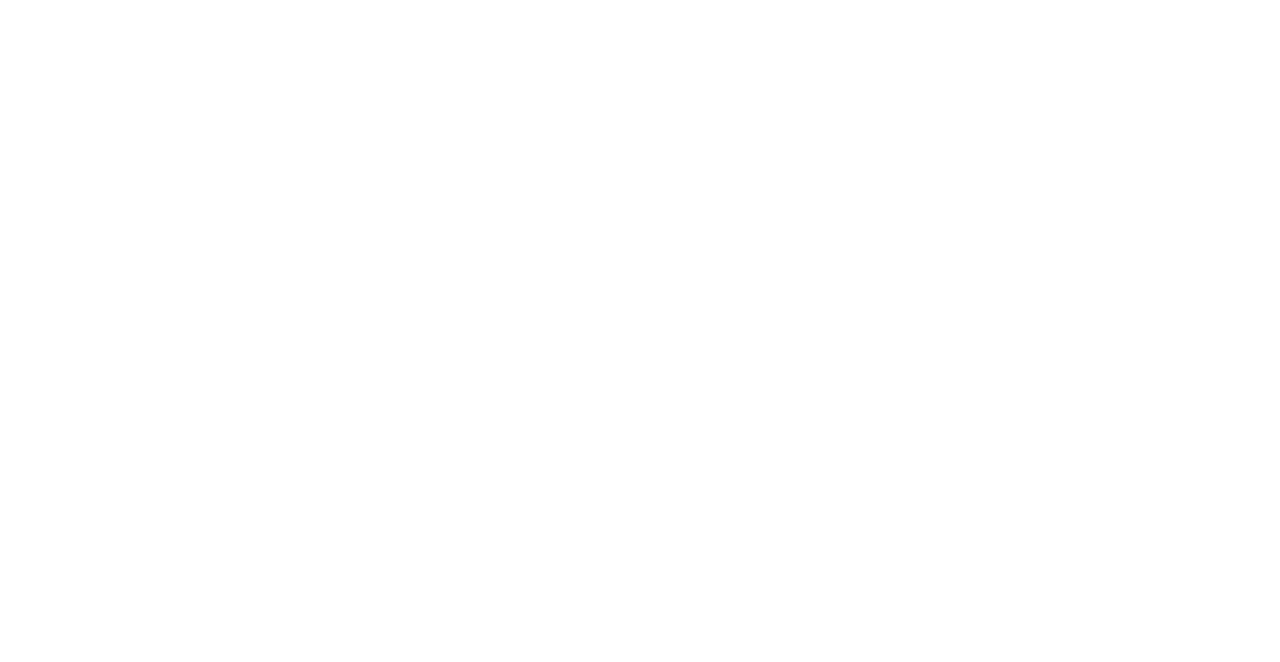
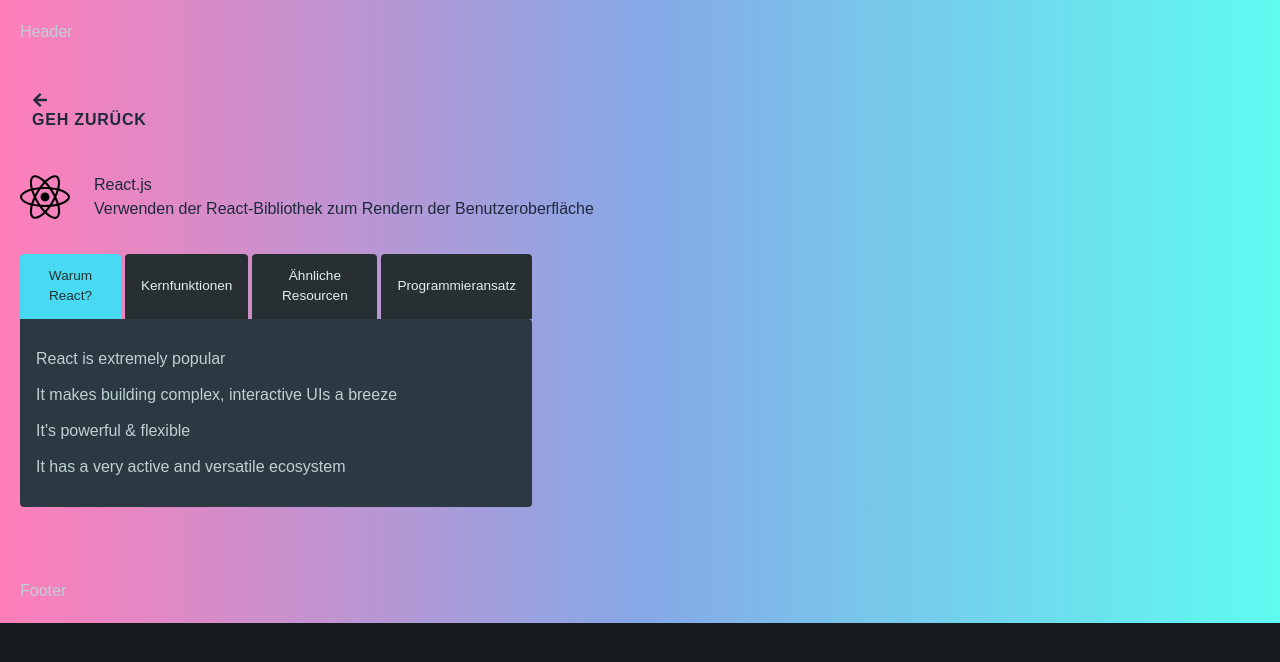
Before and after one commit to vugar-gasimov/rt-challenges, a React (Vite) app: page /activecontent in a window 1280 px wide. Before the commit this address had no page. Shown: the top 662 px of the page. Built offline with nearby package versions, Linux system fonts and the light colour scheme.

Commit message:
active content page file and folder and styles

```diff
--- a/src/App.jsx
+++ b/src/App.jsx
@@ -7,6 +7,7 @@
 import ProgressBar from './pages/ProgressBar';
 import BrowserTree from './pages/BrowserTree';
 import GuessTheColor from './pages/GuessTheColor';
+import ActiveContent from './pages/ActiveContent/ActiveContent';
 
 function App() {
   return (
@@ -25,6 +26,7 @@
         <Route path='/progressbar' element={<ProgressBar />} />
         <Route path='/browsertree' element={<BrowserTree />} />
         <Route path='/guessthecolor' element={<GuessTheColor />} />
+        <Route path='/activecontent' element={<ActiveContent />} />
       </Route>
     </Routes>
   );
--- /dev/null
+++ b/src/pages/ActiveContent/ActiveContent.css
@@ -0,0 +1,74 @@
+* {
+  box-sizing: border-box;
+}
+
+body {
+  font-family: sans-serif;
+  background-color: #181c1f;
+  color: #bdd1d4;
+  margin: 2rem;
+}
+
+header {
+  margin: 2rem 0;
+  display: flex;
+  gap: 1.5rem;
+  align-items: center;
+}
+
+header img {
+  width: 3rem;
+  object-fit: contain;
+}
+
+header h1 {
+  margin: 0;
+  color: #48d9f3;
+}
+
+header p {
+  margin: 0;
+  color: #82c2ce;
+}
+
+#tabs {
+  max-width: 32rem;
+  margin: 2rem 0;
+  overflow: hidden;
+}
+
+#tabs menu {
+  margin: 0;
+  padding: 0;
+  display: flex;
+  gap: 0.25rem;
+}
+
+#tabs button {
+  font: inherit;
+  font-size: 0.85rem;
+  background-color: #282f33;
+  border: none;
+  border-bottom-color: #48d9f3;
+  color: #e0eff1;
+  border-radius: 4px 4px 0 0;
+  padding: 0.75rem 1rem;
+  cursor: pointer;
+  transition: all 0.2s ease-out;
+}
+
+#tabs button:hover,
+#tabs button.active {
+  background-color: #48d9f3;
+  color: #273133;
+}
+
+#tab-content {
+  background-color: #2d3942;
+  border-radius: 0 4px 4px 4px;
+  padding: 1rem;
+}
+
+#tab-content li {
+  margin: 0.75rem 0;
+}
--- /dev/null
+++ b/src/pages/ActiveContent/ActiveContent.tsx
@@ -0,0 +1,94 @@
+import React, { useState } from 'react';
+import { FaArrowLeft, FaReact } from 'react-icons/fa';
+import { useNavigate } from 'react-router-dom';
+import './ActiveContent.css';
+const content = [
+  [
+    'React is extremely popular',
+    'It makes building complex, interactive UIs a breeze',
+    "It's powerful & flexible",
+    'It has a very active and versatile ecosystem',
+  ],
+  [
+    'Components, JSX & Props',
+    'State',
+    'Hooks (e.g., useEffect())',
+    'Dynamic rendering',
+  ],
+  [
+    'Official web page (react.dev)',
+    'Next.js (Fullstack framework)',
+    'React Native (build native mobile apps with React)',
+  ],
+  [
+    'Vanilla JavaScript requires imperative programming',
+    'Imperative Programming: You define all the steps needed to achieve a result',
+    'React on the other hand embraces declarative programming',
+    'With React, you define the goal and React figures out how to get there',
+  ],
+];
+
+const ActiveContent = () => {
+  const [activeContentIndex, setActiveContentIndex] = useState(0);
+  const navigate = useNavigate();
+
+  const goBack = () => {
+    navigate(-1);
+  };
+
+  return (
+    <div className='container'>
+      <button onClick={goBack} className='btn text-secondary'>
+        <FaArrowLeft />
+        Geh zurück
+      </button>
+      <header>
+        <FaReact size={50} color='black' className='' />
+        <div>
+          <h1 className='text-secondary'>React.js</h1>
+          <p className='text-secondary'>
+            Verwenden der React-Bibliothek zum Rendern der Benutzeroberfläche
+          </p>
+        </div>
+      </header>
+
+      <div id='tabs'>
+        <menu>
+          <button
+            className={activeContentIndex === 0 ? 'active' : ''}
+            onClick={() => setActiveContentIndex(0)}
+          >
+            Warum React?
+          </button>
+          <button
+            className={activeContentIndex === 1 ? 'active' : ''}
+            onClick={() => setActiveContentIndex(1)}
+          >
+            Kernfunktionen
+          </button>
+          <button
+            className={activeContentIndex === 2 ? 'active' : ''}
+            onClick={() => setActiveContentIndex(2)}
+          >
+            Ähnliche Resourcen
+          </button>
+          <button
+            className={activeContentIndex === 3 ? 'active' : ''}
+            onClick={() => setActiveContentIndex(3)}
+          >
+            Programmieransatz
+          </button>
+        </menu>
+        <div id='tab-content'>
+          <ul>
+            {content[activeContentIndex].map((item) => (
+              <li key={item}>{item}</li>
+            ))}
+          </ul>
+        </div>
+      </div>
+    </div>
+  );
+};
+
+export default ActiveContent;
--- a/src/pages/Home.jsx
+++ b/src/pages/Home.jsx
@@ -22,6 +22,9 @@
           <Link to='/guessthecolor' className='btn'>
             Erraten Sie die Farbe
           </Link>
+          <Link to='/activecontent' className='btn'>
+            Aktiver Inhalt
+          </Link>
         </li>
       </ul>
     </main>
```
